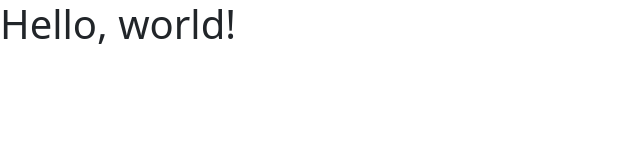
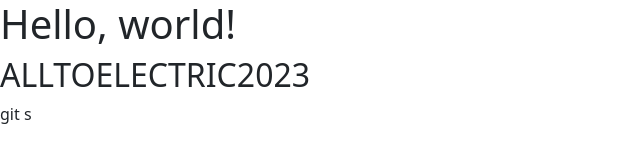
Before and after one commit to alltoelectric2023/alltoelectric2023.github.io, a plain HTML site: page index.html in a window 1280 px wide. Shown: the whole page, without its empty margins (0-640 px from the left). Drawn offline with nearby package versions, Linux system fonts and the light colour scheme.

Commit message:
Add the user name in the index file (#2)

```diff
--- a/index.html
+++ b/index.html
@@ -12,7 +12,8 @@
   </head>
   <body>
     <h1>Hello, world!</h1>
-
+    <h2>ALLTOELECTRIC2023</h2>
+    git s
     <!-- Optional JavaScript; choose one of the two! -->
 
     <!-- Option 1: Bootstrap Bundle with Popper -->
```
